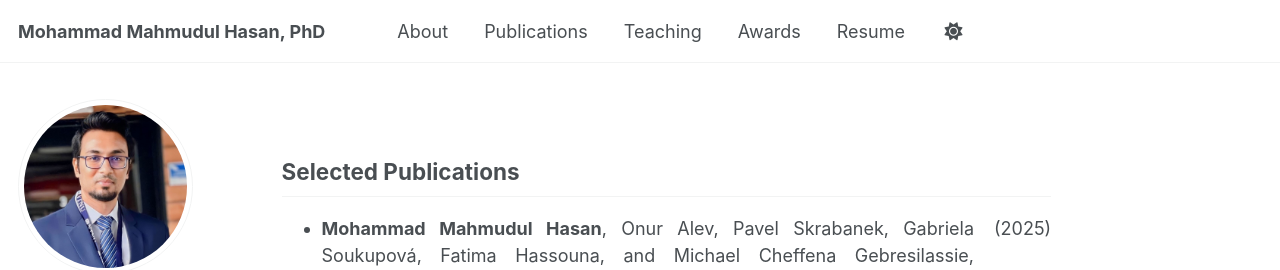
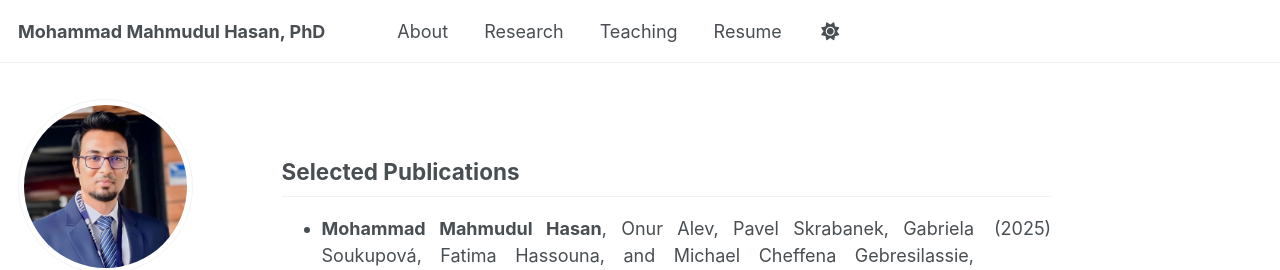
Before and after one commit to dearmahmud/dearmahmud.github.io, a Jekyll site: the page built from _pages/awards.md, in a window 1280 px wide. Shown: the top 270 px of the page. Built offline with Jekyll 4.4.1, drawn with Linux system fonts in a browser that asks for light colours; some web fonts are replaced.

Commit message:
Update navigation.yml

```diff
--- a/_data/navigation.yml
+++ b/_data/navigation.yml
@@ -15,14 +15,11 @@ main:
   - title: "About"
     url: /about/
 
-  - title: "Publications"
-    url: /publications/
+  - title: "Research"
+    url: /research/
 
   - title: "Teaching"
     url: /teaching/
-
-  - title: "Awards"
-    url: /awards/
 
   #- title: "Blog Posts"
   #  url: /year-archive/
```
